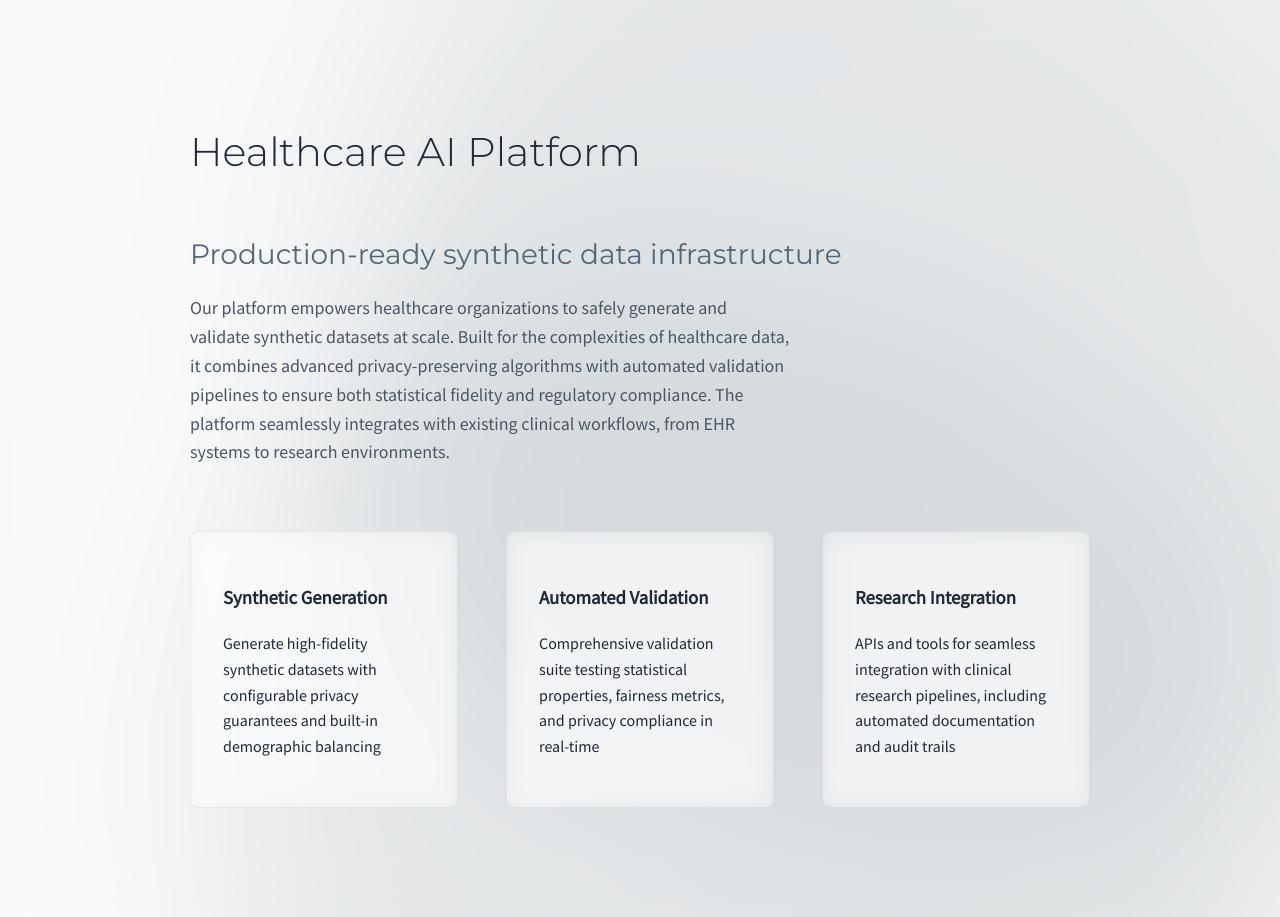
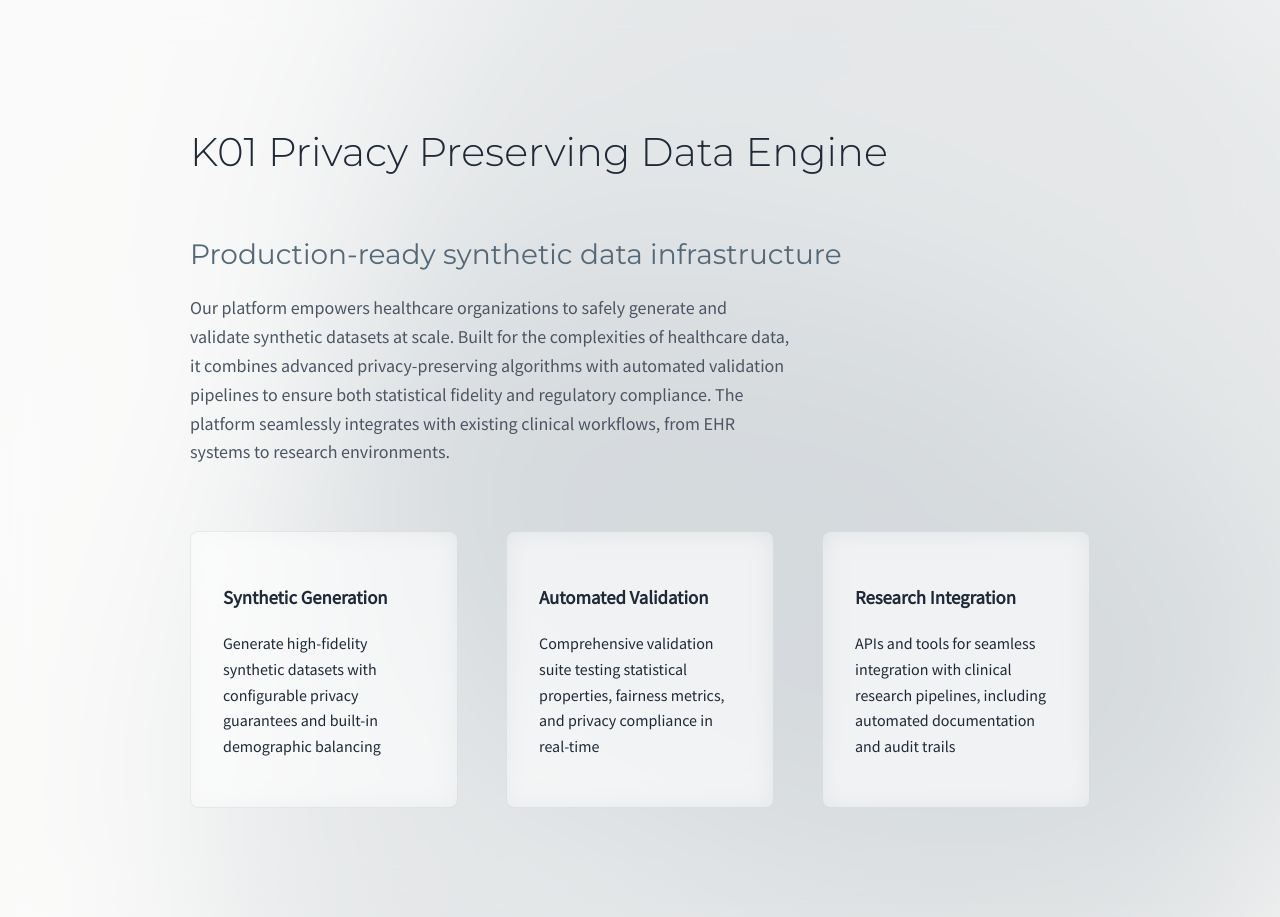
Before and after one commit to K01labs/k01.is, a plain HTML site: page index.html in a window 1280 px wide. Shown: the part 1680-2597 px from the top of the page. Drawn offline with nearby package versions, Linux system fonts and the light colour scheme.

Commit message:
Minor change

```diff
--- a/index.html
+++ b/index.html
@@ -961,7 +961,7 @@
 
 <section id="platform">
   <div class="container">
-    <h2 class="section-title">Healthcare AI Platform</h2>
+    <h2 class="section-title">K01 Privacy Preserving Data Engine</h2>
     <div class="section-headline">Production-ready synthetic data infrastructure</div>
     <p class="section-text">
       Our platform empowers healthcare organizations to safely generate and validate synthetic datasets at scale. Built
```
